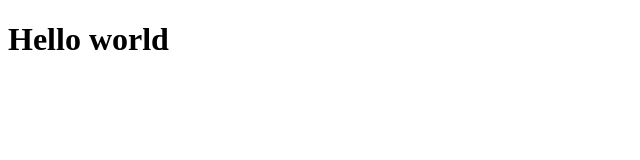
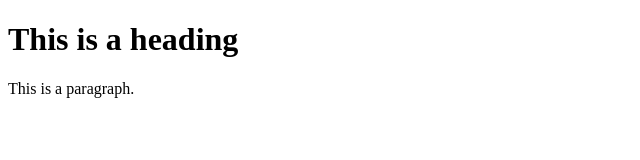
Before and after one commit to armktn/SE_CAMP, a plain HTML site: page index.html in a window 1280 px wide. Shown: the whole page, without its empty margins (0-640 px from the left). Drawn offline with Linux system fonts and the light colour scheme.

Commit message:
Update index.html

```diff
--- a/index.html
+++ b/index.html
@@ -1,11 +1,12 @@
 <!DOCTYPE html>
-<html lang="en">
-<head>
-    <meta charset="UTF-8">
-    <meta name="viewport" content="width=device-width, initial-scale=1.0">
-    <title>Document</title>
-</head>
-<body>
-    <h1>Hello world</h1>
-</body>
+<html>
+    <head>
+        <title>Page Title</title>
+    </head>
+    <body>
+
+        <h1>This is a heading</h1>
+        <p>This is a paragraph.</p>
+
+    </body>
 </html>
```
